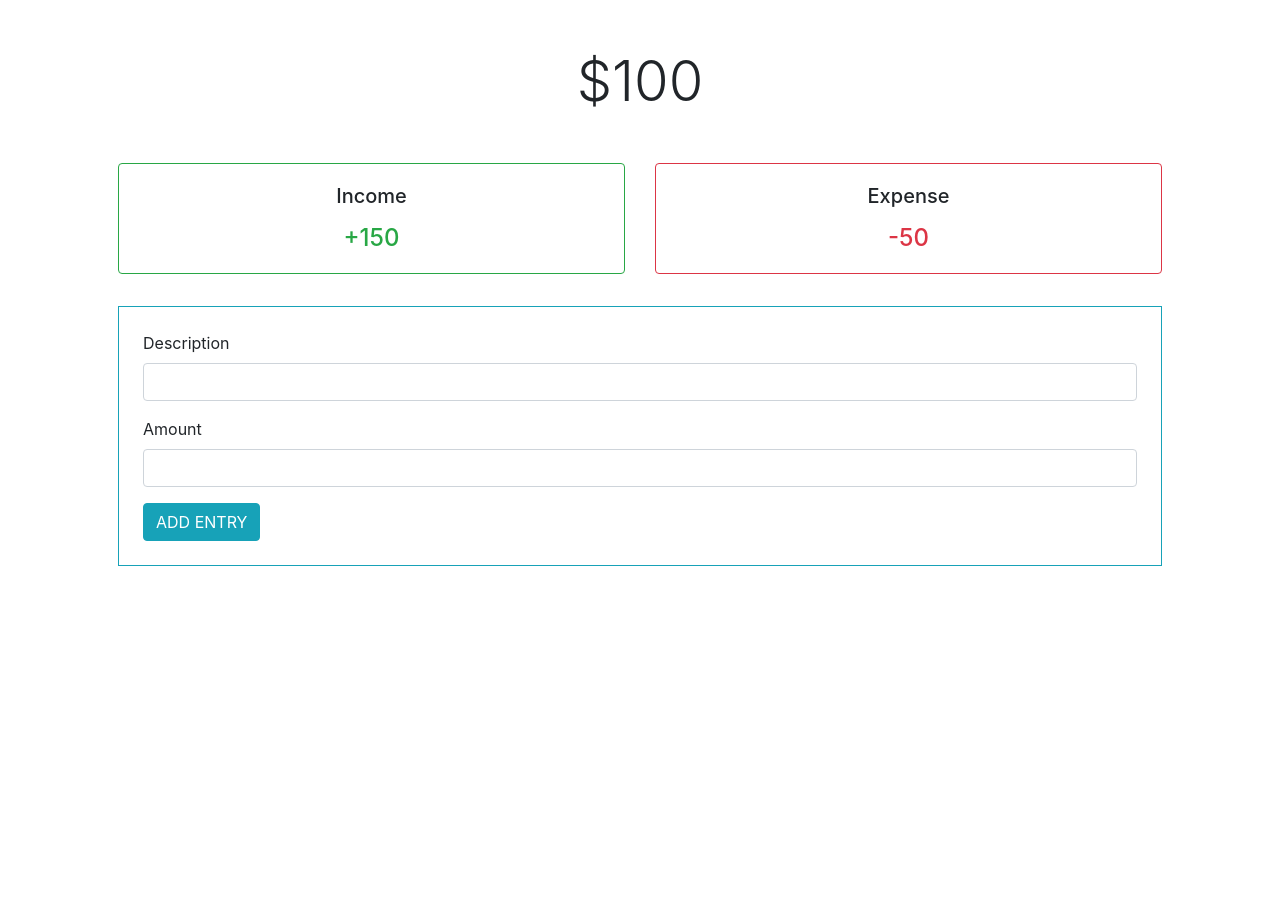
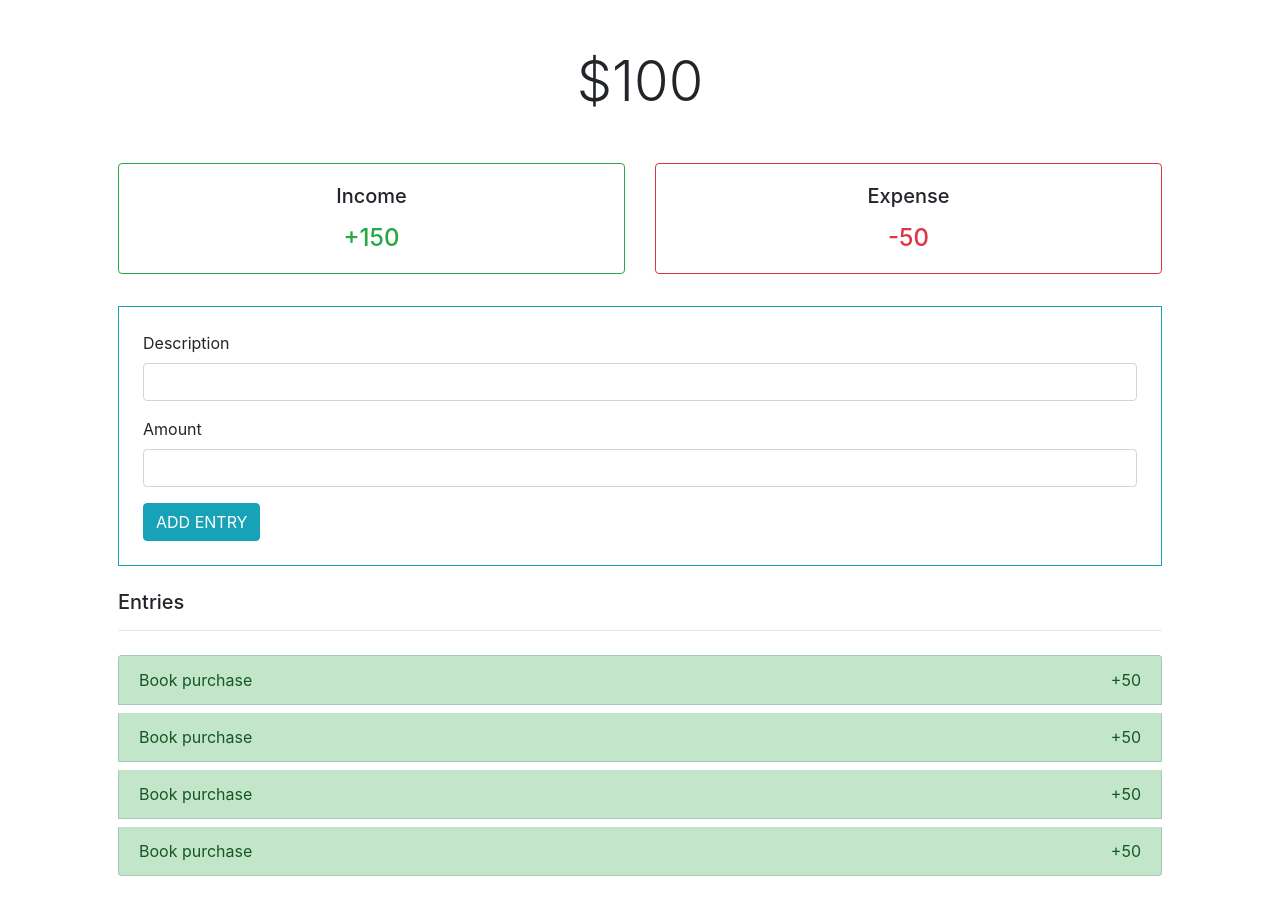
Before and after one commit to JoakimTeixeira/expense-tracker, a React (Create React App) app: page / in a window 1280 px wide. Shown: the top 914 px of the page. Before the commit the page ends 800 px from the top, so only its background shows below. Built offline with nearby package versions, Linux system fonts and the light colour scheme.

Commit message:
Add entries components

```diff
--- /dev/null
+++ b/src/components/Entries.jsx
@@ -0,0 +1,20 @@
+import React from 'react'
+import Entry from './Entry'
+
+const Entries = () => {
+	return (
+		<section className="mb-3">
+			<h5 className="display-6">Entries</h5>
+			<hr />
+
+			<article className="list-group">
+				<Entry />
+				<Entry />
+				<Entry />
+				<Entry />
+			</article>
+		</section>
+	)
+}
+
+export default Entries
--- /dev/null
+++ b/src/components/Entry.css
@@ -0,0 +1,8 @@
+.close-button {
+	margin-left: 1rem;
+	display: none;
+}
+
+.entry-item:hover .close-button {
+	display: block;
+}
--- /dev/null
+++ b/src/components/Entry.jsx
@@ -0,0 +1,18 @@
+import React from 'react'
+import './Entry.css'
+
+const Entry = () => {
+	return (
+		<>
+			<li className="entry-item mt-2 list-group-item list-group-item-action list-group-item-success">
+				Book purchase
+				<button className="close-button close">
+					<span aria-hidden="true">&times;</span>
+				</button>
+				<span className="float-right">+50</span>
+			</li>
+		</>
+	)
+}
+
+export default Entry
--- a/src/components/Form.jsx
+++ b/src/components/Form.jsx
@@ -2,7 +2,7 @@ import React from 'react'
 
 const Form = () => {
 	return (
-		<section className="border border-info p-4 mb-3">
+		<section className="border border-info p-4 mb-4">
 			<form>
 				<div className="form-group">
 					<label htmlFor="description">Description</label>
--- a/src/containers/App.jsx
+++ b/src/containers/App.jsx
@@ -1,4 +1,5 @@
 import React from 'react'
+import Entries from '../components/Entries'
 import Form from '../components/Form'
 import Summary from '../components/Summary'
 import TotalBalance from '../components/TotalBalance'
@@ -9,6 +10,7 @@ const App = () => {
 			<TotalBalance />
 			<Summary />
 			<Form />
+			<Entries />
 		</div>
 	)
 }
```
